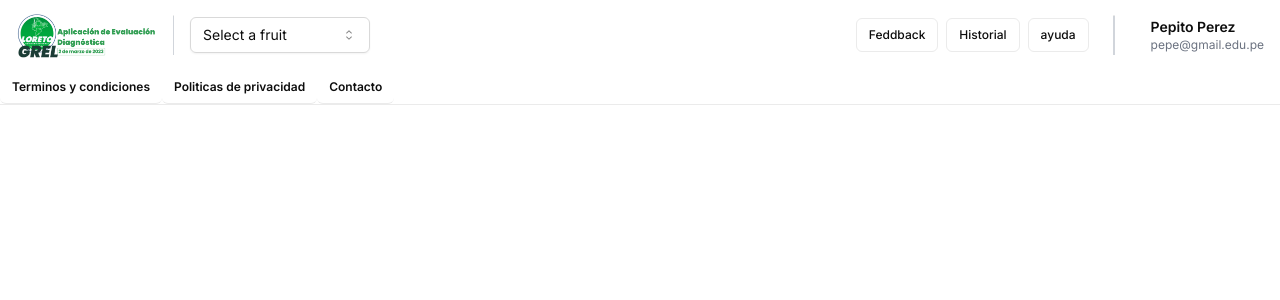
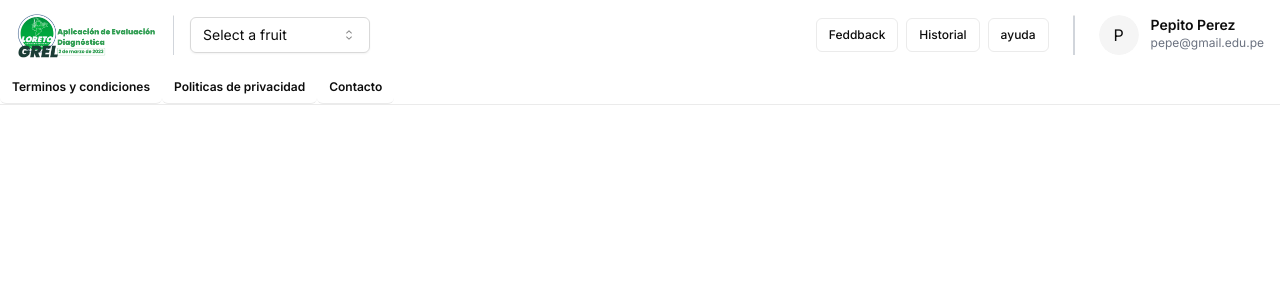
Before and after one commit to daylerjeff199906/template-eva, a Next.js app: page /navbar in a window 1280 px wide. Shown: the top 300 px of the page. Built offline with nearby package versions, Linux system fonts and the light colour scheme.

Commit message:
feat: add componentes

```diff
--- a/src/modules/core/components/NavBarCustom/NavBarCustom.tsx
+++ b/src/modules/core/components/NavBarCustom/NavBarCustom.tsx
@@ -9,6 +9,7 @@ import {
   SelectTrigger,
   SelectValue,
 } from '@/components/ui/select'
+
 import Link from 'next/link'
 
 const options = [
--- a/src/modules/core/components/UserDropdown/UserDropdown.tsx
+++ b/src/modules/core/components/UserDropdown/UserDropdown.tsx
@@ -6,6 +6,7 @@ import {
   DropdownMenuSeparator,
   DropdownMenuTrigger,
 } from '@/components/ui/dropdown-menu'
+import { Avatar, AvatarFallback, AvatarImage } from '@/components/ui/avatar'
 
 interface IUserDropdownProps {
   image?: string
@@ -20,7 +21,18 @@ export const UserDropdown = (props: IUserDropdownProps) => {
     <DropdownMenu>
       <DropdownMenuTrigger className="p-0 m-0">
         <section className="flex items-start gap-3">
-          <div></div>
+          <div>
+            <Avatar>
+              {image ? (
+                <AvatarImage
+                  src={image}
+                  alt={user}
+                />
+              ) : (
+                <AvatarFallback>{user[0]}</AvatarFallback>
+              )}
+            </Avatar>
+          </div>
           <div className="flex flex-col items-start">
             <h3 className="text-sm font-semibold">{user}</h3>
             <h2 className="text-xs text-gray-500">{description}</h2>
@@ -28,7 +40,7 @@ export const UserDropdown = (props: IUserDropdownProps) => {
         </section>
       </DropdownMenuTrigger>
       <DropdownMenuContent>
-        <DropdownMenuLabel>My Account</DropdownMenuLabel>
+        <DropdownMenuLabel>Mi cuenta</DropdownMenuLabel>
         <DropdownMenuSeparator />
         <DropdownMenuItem>Profile</DropdownMenuItem>
         <DropdownMenuItem>Billing</DropdownMenuItem>
```
